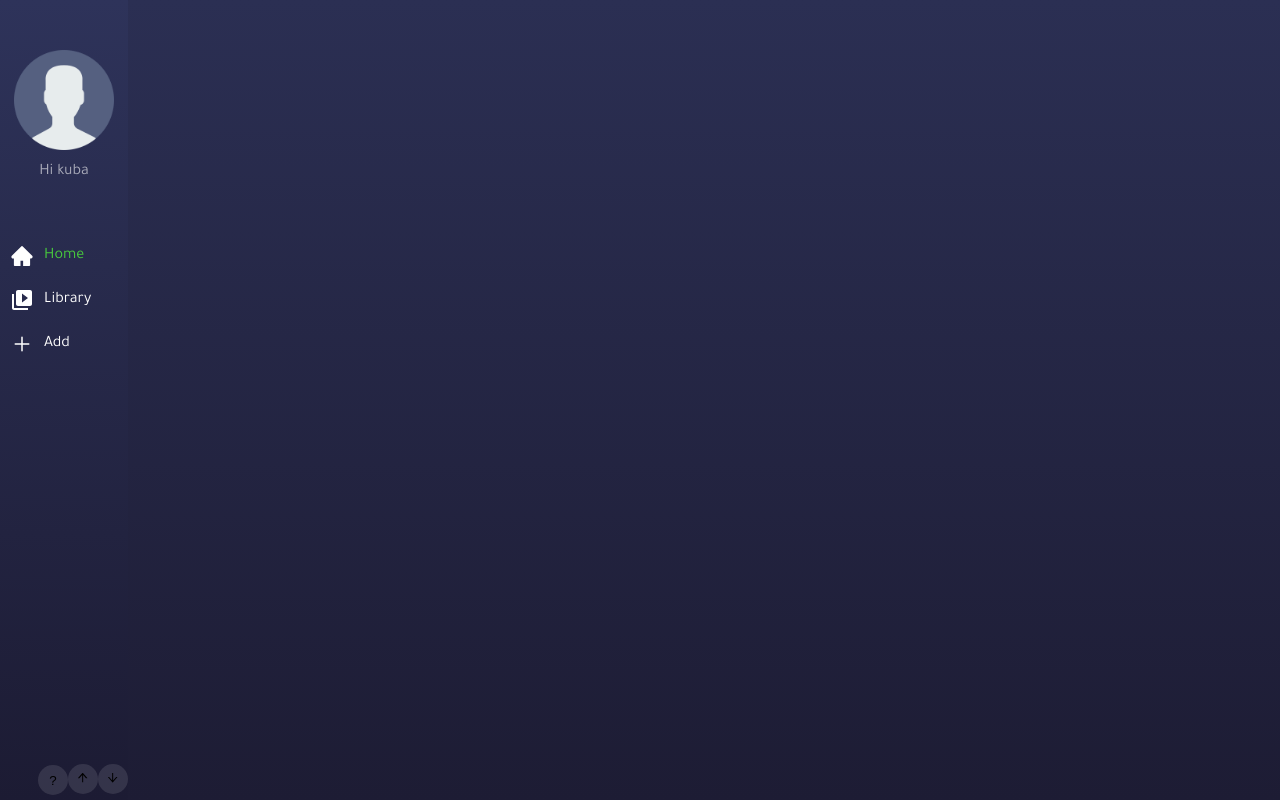
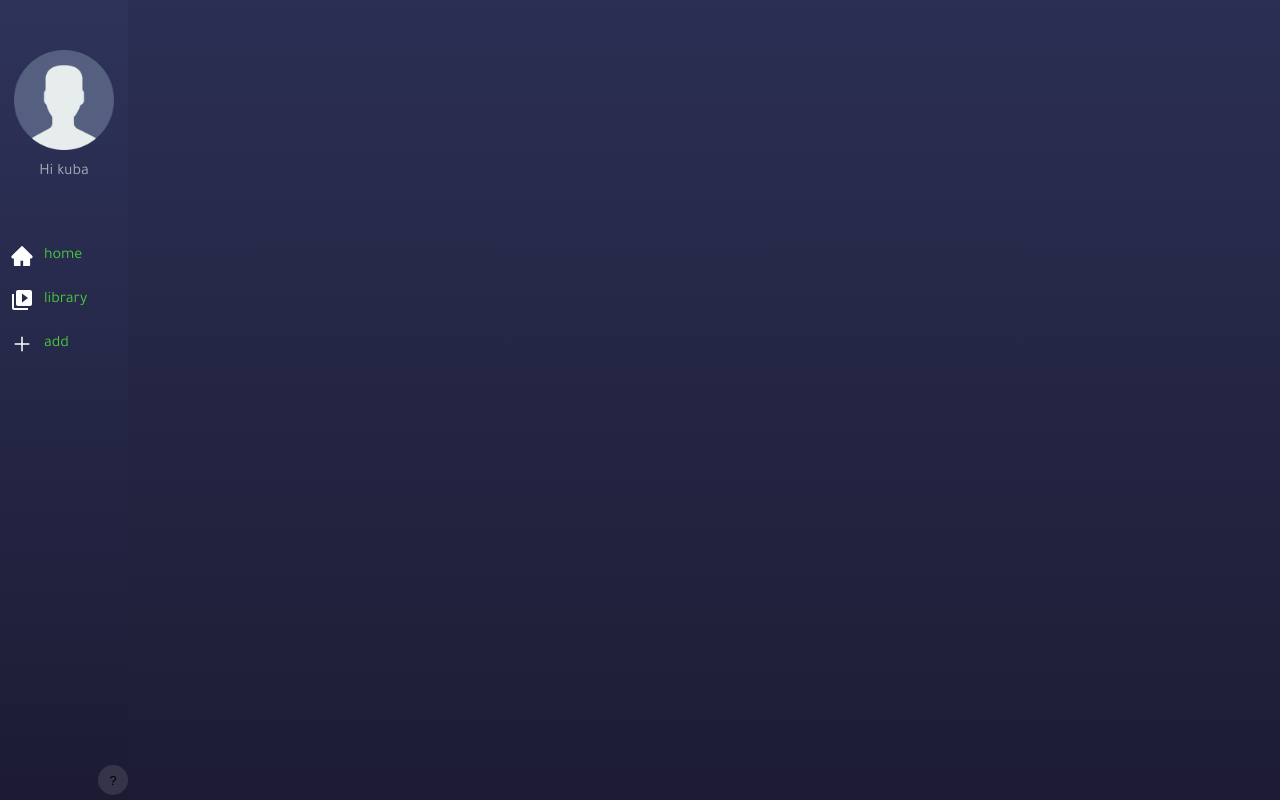
Before and after one commit to JackTheFullDev/tutorialApp, a React (Vite) app: page /edit in a window 1280 px wide. Built offline with nearby package versions, Linux system fonts and the light colour scheme.

Commit message:
navbar-changes

```diff
--- a/src/components/feature/Navigation.jsx
+++ b/src/components/feature/Navigation.jsx
@@ -2,29 +2,15 @@ import { Link } from "react-router-dom";
 import { AiFillHome } from "react-icons/ai";
 import { MdVideoLibrary } from "react-icons/md";
 import { IoAdd } from "react-icons/io5";
-import { AiOutlineArrowUp } from "react-icons/ai";
-import { AiOutlineArrowDown } from "react-icons/ai";
 import reactLogo from "/assets/user.png";
 
 import "./Navigation.css";
 import { useState } from "react";
+import { NavigationLink } from "../template/NavigationLink";
+import { ThanksDiv } from "../template/thanksDiv";
 export const Navigation = () => {
-  const iconStyle = { color: "white", fontSize: "1.5em" };
-  const [isThanksShown, setIsThanksShown] = useState(true);
-  const [currentPage, setCurrentPage] = useState(1);
+  const iconStyle = { color: "white", fontSize: "1.5em" }; //wywal
 
-  const handleThanks = (state) => {
-    const thanksDiv = document.querySelector(".thanks-div");
-    setIsThanksShown(state);
-    isThanksShown
-      ? (thanksDiv.style.display = "flex")
-      : (thanksDiv.style.display = "none");
-  };
-  const handleCurrentPage = (_currentPageNumber) =>
-  {
-    setCurrentPage(_currentPageNumber);
-
-  }
   return (
     <section className="navigation">
       <div className="user-navigation">
@@ -32,50 +18,28 @@ export const Navigation = () => {
         <p id="user-name">Hi kuba</p>
       </div>
       <ul>
-        <li>
-          <div className="navigation-content">
-            <Link to="/" onClick={()=>handleCurrentPage(1)}>
-              <AiFillHome style={iconStyle} />
-              <p className={currentPage===1?"current-page":null}>Home</p>
-            </Link>
-          </div>
-        </li>
-        <li>
-          <div className="navigation-content">
-            <Link to="/library" onClick={()=>handleCurrentPage(2)} >
-              <MdVideoLibrary style={iconStyle} />
-              <p  className={currentPage===2?"current-page":null}>Library</p>
-            </Link>
-          </div>
-        </li>
-        <li>
-          <div className="navigation-content">
-            <Link to="/add" onClick={()=>handleCurrentPage(3)} >
-              <IoAdd style={iconStyle} />
-              <p  className={currentPage===3?"current-page":null}>Add</p>
-            </Link>
-          </div>
-        </li>
+        <NavigationLink
+          to={"/"}
+          icon={<AiFillHome style={iconStyle} />}
+          pageNr={1}
+          page={"home"}
+        />
+
+        <NavigationLink
+          to={"/library"}
+          icon={<MdVideoLibrary style={iconStyle} />}
+          pageNr={2}
+          page={"library"}
+        />
+
+        <NavigationLink
+          to={"/add"}
+          icon={<IoAdd style={iconStyle} />}
+          pageNr={3}
+          page={"add"}
+        />
       </ul>
-      <div className="thanks-div">
-        <h1>thanks to:</h1>
-        <h3>Figma for design</h3>
-        <h3>pexels for assets</h3>
-        <h3>Ing for idea project</h3>
-      </div>
-      <div className="thanks-to">
-        <button
-          onMouseEnter={() => handleThanks(false)}
-          onMouseLeave={() => handleThanks(true)}
-        >?
-        </button>
-        <button
-        ><AiOutlineArrowUp/>
-        </button>
-        <button
-        ><AiOutlineArrowDown/>
-        </button>
-      </div>
+      <ThanksDiv />
     </section>
   );
 };
--- /dev/null
+++ b/src/components/template/NavigationLink.jsx
@@ -0,0 +1,24 @@
+import { useState } from "react";
+import { Link } from "react-router-dom";
+
+import "../feature/Navigation.css";
+
+export const NavigationLink=({icon,to,pageNr,page})=>
+{
+    const [currentPage, setCurrentPage] = useState(1);
+    const handleCurrentPage = (_currentPageNumber) =>
+  {
+    setCurrentPage(_currentPageNumber);
+
+  }
+
+    return(
+        <li>
+        <div className="navigation-content">
+        <Link to={to} onClick={()=>handleCurrentPage({pageNr})}>
+          {icon}
+          <p className={currentPage===1?"current-page":null}>{page}</p>
+        </Link>
+      </div> </li>
+    )
+}
--- /dev/null
+++ b/src/components/template/ThanksDiv.jsx
@@ -0,0 +1,30 @@
+import { useState } from "react";
+
+export const ThanksDiv=()=>
+{
+    const [isThanksShown, setIsThanksShown] = useState(true);
+
+    const handleThanks = (state) => {
+      const thanksDiv = document.querySelector(".thanks-div");
+      setIsThanksShown(state);
+      isThanksShown
+        ? (thanksDiv.style.display = "flex")
+        : (thanksDiv.style.display = "none");
+    };
+    return(
+       <> <div className="thanks-div">
+       <h1>Thanks to:</h1>
+       <h3>Figma for design</h3>
+       <h3>Pexels for assets</h3>
+       <h3>Ing for project-idea</h3>
+     </div>
+     <div className="thanks-to">
+       <button
+         onMouseEnter={() => handleThanks(false)}
+         onMouseLeave={() => handleThanks(true)}
+       >
+         ?
+       </button>
+     </div></>
+    )
+}
```
